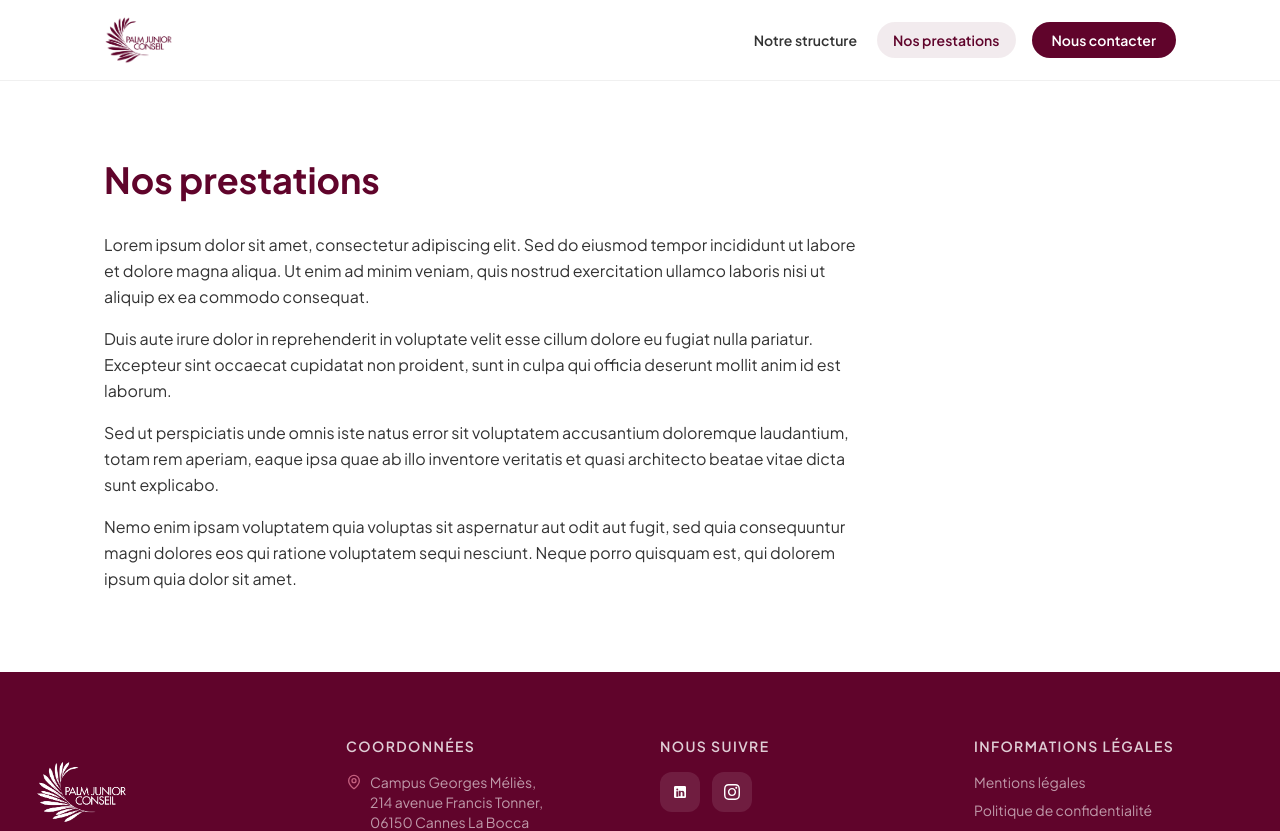
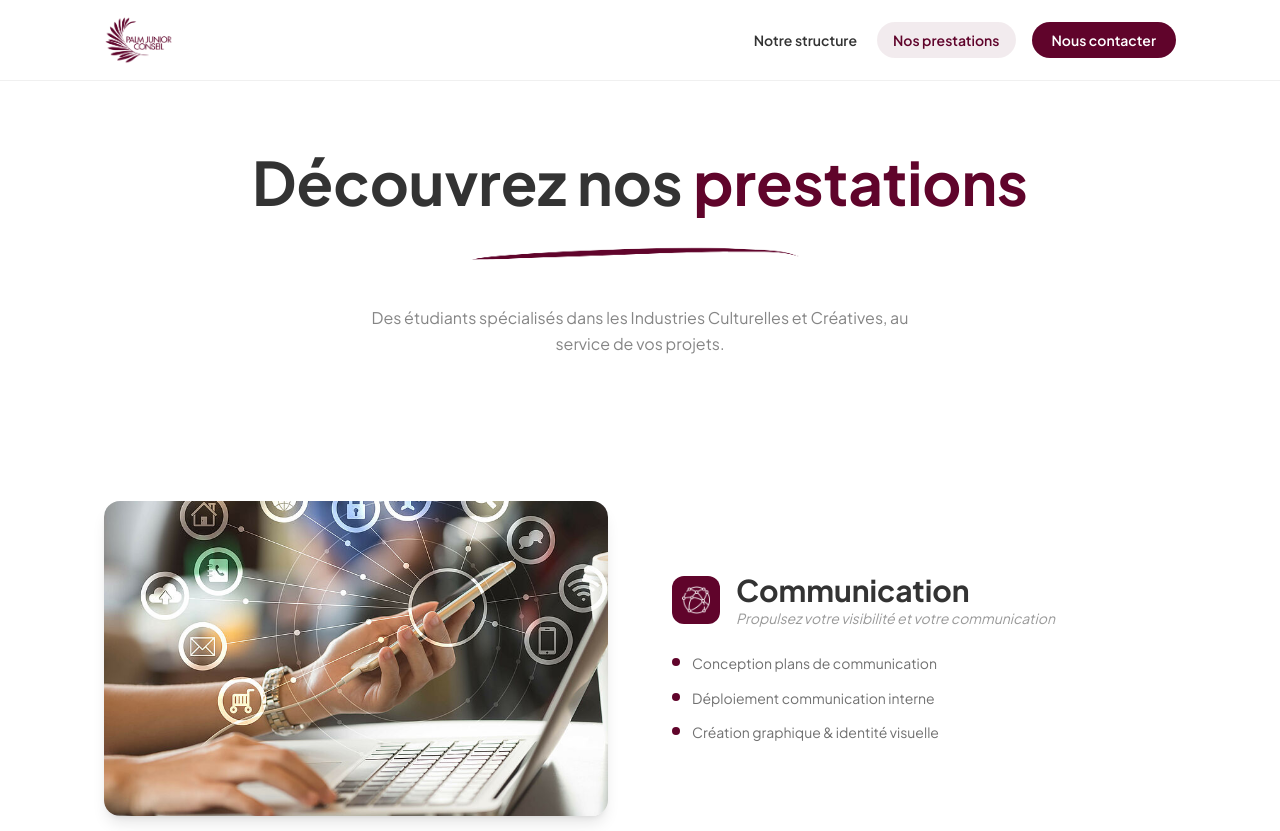
Before and after one commit to Stitchal/pjc-website, a Next.js app: page /nos-prestations in a window 1280 px wide. Shown: the top 831 px of the page. Built offline with nearby package versions, Linux system fonts and the light colour scheme.

Commit message:
added nos prestations

```diff
--- a/app/nos-prestations/page.tsx
+++ b/app/nos-prestations/page.tsx
@@ -1,19 +1,193 @@
 import type { Metadata } from "next";
+import Image from "next/image";
+import Link from "next/link";
 
 export const metadata: Metadata = {
   title: "Nos prestations",
 };
 
+const prestations = [
+  {
+    slug: "communication",
+    title: "Communication",
+    tagline: "Propulsez votre visibilité et votre communication",
+    image: "/assets/images/prest-communication.jpg",
+    icon: "/assets/icons/prestations/presta-communication-bordeaux-illustration.png",
+    iconWhite: "/assets/icons/prestations/presta-communication-white-illustration.png",
+    items: [
+      "Conception plans de communication",
+      "Déploiement communication interne",
+      "Création graphique & identité visuelle",
+    ],
+    dark: false,
+  },
+  {
+    slug: "production-audiovisuelle",
+    title: "Production audiovisuelle",
+    tagline: "Valorisez vos contenus et vos productions",
+    image: "/assets/images/prest-audiovisuel.jpg",
+    icon: "/assets/icons/prestations/presta-prod-audiovisuelle violet.png",
+    iconWhite: "/assets/icons/prestations/presta-prod-audiovisuelle blanc.png",
+    items: [
+      "Production audiovisuelle & montage",
+      "Production et réalisation de reportages écrits ou multimédias",
+      "Production de contenus audio/podcasts",
+      "Rédaction web et storytelling",
+    ],
+    dark: true,
+  },
+  {
+    slug: "game-design",
+    title: "Game Design",
+    tagline: "Réinventez l'expérience par le jeu",
+    image: "/assets/images/prest-gamedesign.jpeg",
+    icon: "/assets/icons/prestations/presta-game-design-bordeaux-illustration.png",
+    iconWhite: "/assets/icons/prestations/presta-game-design-blanc-illustration.png",
+    items: [
+      "Conception de jeux de société",
+      "Conception de jeux vidéo",
+      "Prototypage",
+      "Création d'un GDD",
+    ],
+    dark: false,
+  },
+  {
+    slug: "evenementiel",
+    title: "Événementiel",
+    tagline: "Fédérez vos publics par l'événementiel",
+    image: "/assets/images/prest-evenementiel.jpg",
+    icon: "/assets/icons/prestations/presta-evenementiel-bordeaux-illustration.png",
+    iconWhite: "/assets/icons/prestations/presta-evenementiel-white-illustration.png",
+    items: [
+      "Conception, direction artistique & management de projet",
+      "Coordination logistique & animation",
+    ],
+    dark: true,
+  },
+  {
+    slug: "etude-de-publics",
+    title: "Étude de publics",
+    tagline: "Décryptez l'impact de vos projets et de vos publics",
+    image: "/assets/images/prest-etudes.jpg",
+    icon: "/assets/icons/prestations/presta-etude-public-bordeaux-illustration.png",
+    iconWhite: "/assets/icons/prestations/presta-etude-public-white-illustration.png",
+    items: [
+      "Étude des publics (enquêtes & questionnaires)",
+      "Réalisation d'interviews & enquêtes de terrain",
+    ],
+    dark: false,
+  },
+];
+
 export default function NosPrestation() {
   return (
-    <div className="section-wrapper py-20">
-      <h1 className="text-4xl font-bold text-brand-dark mb-8">Nos prestations</h1>
-      <div className="max-w-3xl space-y-4 text-gray-dark leading-relaxed">
-        <p>Lorem ipsum dolor sit amet, consectetur adipiscing elit. Sed do eiusmod tempor incididunt ut labore et dolore magna aliqua. Ut enim ad minim veniam, quis nostrud exercitation ullamco laboris nisi ut aliquip ex ea commodo consequat.</p>
-        <p>Duis aute irure dolor in reprehenderit in voluptate velit esse cillum dolore eu fugiat nulla pariatur. Excepteur sint occaecat cupidatat non proident, sunt in culpa qui officia deserunt mollit anim id est laborum.</p>
-        <p>Sed ut perspiciatis unde omnis iste natus error sit voluptatem accusantium doloremque laudantium, totam rem aperiam, eaque ipsa quae ab illo inventore veritatis et quasi architecto beatae vitae dicta sunt explicabo.</p>
-        <p>Nemo enim ipsam voluptatem quia voluptas sit aspernatur aut odit aut fugit, sed quia consequuntur magni dolores eos qui ratione voluptatem sequi nesciunt. Neque porro quisquam est, qui dolorem ipsum quia dolor sit amet.</p>
-      </div>
-    </div>
+    <main>
+      {/* ── Hero ── */}
+      <section className="section-wrapper py-16 text-center">
+        <h1 className="text-4xl md:text-5xl lg:text-6xl font-bold text-gray-dark leading-tight">
+          Découvrez nos <span className="text-brand-dark">prestations</span>
+        </h1>
+        <div className="flex justify-center mt-3">
+          <Image
+            src="/assets/icons/title-underline-bordeaux.png"
+            alt=""
+            width={420}
+            height={18}
+            className="w-64 md:w-80 lg:w-96 h-auto"
+            aria-hidden="true"
+          />
+        </div>
+        <p className="mt-6 text-gray-dark/60 max-w-xl mx-auto text-base leading-relaxed">
+          Des étudiants spécialisés dans les Industries Culturelles et Créatives, au service de vos projets.
+        </p>
+      </section>
+
+      {/* ── Prestations ── */}
+      {prestations.map((p, i) => {
+        const imageLeft = i % 2 === 0;
+        return (
+          <section
+            key={p.slug}
+            className={p.dark ? "py-16 lg:py-20" : "py-16 lg:py-20"}
+            style={p.dark ? { backgroundColor: "var(--color-brand-dark)" } : { backgroundColor: "#fff" }}
+          >
+            <div className="section-wrapper">
+              <div className={`grid lg:grid-cols-2 gap-10 lg:gap-16 items-center ${!imageLeft ? "lg:[&>*:first-child]:order-2" : ""}`}>
+
+                {/* Image */}
+                <div className="relative rounded-2xl overflow-hidden aspect-[16/10] shadow-lg">
+                  <Image
+                    src={p.image}
+                    alt={p.title}
+                    fill
+                    className="object-cover"
+                  />
+                </div>
+
+                {/* Content */}
+                <div>
+                  {/* Icon + title */}
+                  <div className="flex items-center gap-4 mb-3">
+                    <div
+                      className="h-12 w-12 rounded-xl flex items-center justify-center shrink-0"
+                      style={{ backgroundColor: p.dark ? "rgba(255,255,255,0.15)" : "var(--color-brand-dark)" }}
+                    >
+                      <Image
+                        src={p.dark ? p.iconWhite : p.iconWhite}
+                        alt=""
+                        width={28}
+                        height={28}
+                        className="h-7 w-7 object-contain"
+                        aria-hidden="true"
+                      />
+                    </div>
+                    <div>
+                      <h2 className={`text-2xl md:text-3xl font-bold ${p.dark ? "text-white" : "text-gray-dark"}`}>
+                        {p.title}
+                      </h2>
+                      <p className={`text-sm italic ${p.dark ? "text-white/60" : "text-gray-dark/50"}`}>
+                        {p.tagline}
+                      </p>
+                    </div>
+                  </div>
+
+                  {/* Items */}
+                  <ul className="mt-6 space-y-3">
+                    {p.items.map((item) => (
+                      <li key={item} className="flex items-start gap-3">
+                        <span
+                          className="mt-1.5 h-2 w-2 rounded-full shrink-0"
+                          style={{ backgroundColor: p.dark ? "rgba(255,255,255,0.5)" : "var(--color-brand-dark)" }}
+                        />
+                        <span className={`text-sm leading-relaxed ${p.dark ? "text-white/80" : "text-gray-dark/70"}`}>
+                          {item}
+                        </span>
+                      </li>
+                    ))}
+                  </ul>
+                </div>
+              </div>
+            </div>
+          </section>
+        );
+      })}
+
+      {/* ── CTA ── */}
+      <section className="bg-gray-light py-16">
+        <div className="section-wrapper text-center">
+          <p className="text-lg font-medium text-gray-dark mb-6">
+            Un projet en tête ? Nos équipes sont à votre écoute pour{" "}
+            <strong className="text-brand-dark">vous accompagner</strong>
+          </p>
+          <Link
+            href="/nous-contacter"
+            className="inline-flex items-center gap-2 rounded-full px-7 py-3.5 text-sm font-bold text-white no-underline transition-all hover:opacity-90 active:scale-[0.98]"
+            style={{ backgroundColor: "var(--color-brand-dark)" }}
+          >
+            Démarrer un projet
+          </Link>
+        </div>
+      </section>
+    </main>
   );
 }
```
